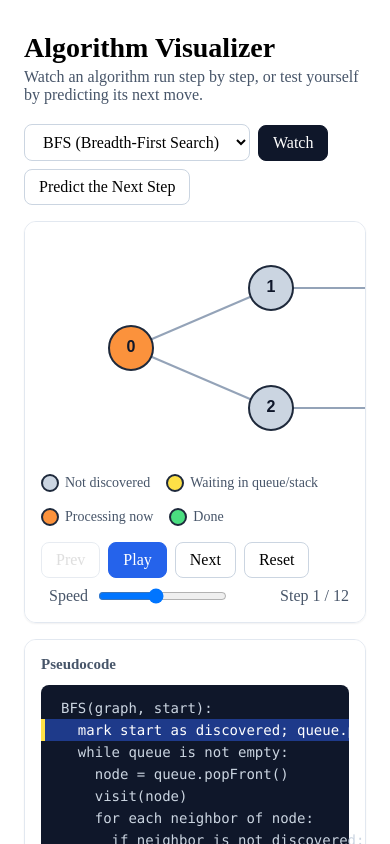
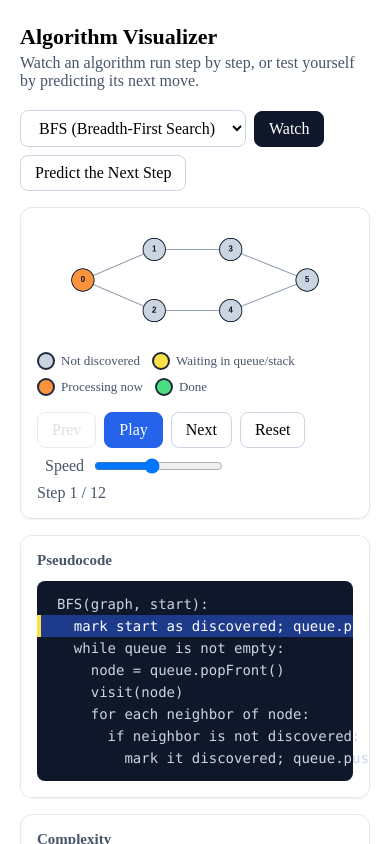
Before and after one commit to SourabhAM13107/algo-visualizer, a React (Vite) app: page / in a window 390 px wide. Shown: the top 844 px of the page. Built offline with nearby package versions, Linux system fonts and the light colour scheme.

Commit message:
Make layout responsive for phones

```diff
--- a/src/App.css
+++ b/src/App.css
@@ -230,3 +230,27 @@ button.active {
   color: #475569;
   font-size: 14px;
 }
+
+@media (max-width: 600px) {
+  .page {
+    padding: 16px 12px 40px;
+  }
+
+  .header h1 {
+    font-size: 22px;
+  }
+
+  .array-input {
+    width: 100%;
+  }
+
+  .step-count {
+    margin-left: 0;
+    width: 100%;
+  }
+
+  .legend {
+    gap: 8px 12px;
+    font-size: 13px;
+  }
+}
--- a/src/components/ArrayBars.jsx
+++ b/src/components/ArrayBars.jsx
@@ -16,7 +16,7 @@ function barColor(index, step) {
 export default function ArrayBars({ step, height = 220 }) {
   const max = Math.max(...step.array);
   return (
-    <div style={{ display: "flex", alignItems: "flex-end", gap: 8, height, width: 620 }}>
+    <div style={{ display: "flex", alignItems: "flex-end", gap: 8, height, width: "100%", maxWidth: 620 }}>
       {step.array.map((value, index) => (
         <div
           key={index}
--- a/src/components/GraphCanvas.jsx
+++ b/src/components/GraphCanvas.jsx
@@ -72,8 +72,8 @@ export default function GraphCanvas({ graph, step, onNodeClick, width = 620, hei
   function handleClick(e) {
     if (!onNodeClick) return;
     const rect = canvasRef.current.getBoundingClientRect();
-    const x = e.clientX - rect.left;
-    const y = e.clientY - rect.top;
+    const x = (e.clientX - rect.left) * (canvasRef.current.width / rect.width);
+    const y = (e.clientY - rect.top) * (canvasRef.current.height / rect.height);
     for (const n of graph.nodes) {
       if (Math.hypot(n.x - x, n.y - y) <= 22) {
         onNodeClick(n.id);
@@ -88,7 +88,7 @@ export default function GraphCanvas({ graph, step, onNodeClick, width = 620, hei
       width={width}
       height={height}
       onClick={handleClick}
-      style={{ cursor: onNodeClick ? "pointer" : "default" }}
+      style={{ cursor: onNodeClick ? "pointer" : "default", maxWidth: "100%", height: "auto" }}
     />
   );
 }
--- a/src/components/MergeBars.jsx
+++ b/src/components/MergeBars.jsx
@@ -26,7 +26,7 @@ function barColor(index, step) {
 export default function MergeBars({ step, height = 220 }) {
   const max = Math.max(...step.array);
   return (
-    <div style={{ display: "flex", alignItems: "flex-end", gap: 8, height, width: 620 }}>
+    <div style={{ display: "flex", alignItems: "flex-end", gap: 8, height, width: "100%", maxWidth: 620 }}>
       {step.array.map((value, index) => (
         <div
           key={index}
--- a/src/components/SearchBars.jsx
+++ b/src/components/SearchBars.jsx
@@ -29,7 +29,7 @@ function marks(index, step) {
 export default function SearchBars({ step, height = 220 }) {
   const max = Math.max(...step.array);
   return (
-    <div style={{ width: 620 }}>
+    <div style={{ width: "100%", maxWidth: 620 }}>
       <div style={{ display: "flex", alignItems: "flex-end", gap: 8, height }}>
         {step.array.map((value, index) => (
           <div
--- a/src/components/WeightedGraphCanvas.jsx
+++ b/src/components/WeightedGraphCanvas.jsx
@@ -102,8 +102,8 @@ export default function WeightedGraphCanvas({ graph, step, onNodeClick, width =
   function handleClick(e) {
     if (!onNodeClick) return;
     const rect = canvasRef.current.getBoundingClientRect();
-    const x = e.clientX - rect.left;
-    const y = e.clientY - rect.top;
+    const x = (e.clientX - rect.left) * (canvasRef.current.width / rect.width);
+    const y = (e.clientY - rect.top) * (canvasRef.current.height / rect.height);
     for (const n of graph.nodes) {
       if (Math.hypot(n.x - x, n.y - y) <= 22) {
         onNodeClick(n.id);
@@ -118,7 +118,7 @@ export default function WeightedGraphCanvas({ graph, step, onNodeClick, width =
       width={width}
       height={height}
       onClick={handleClick}
-      style={{ cursor: onNodeClick ? "pointer" : "default" }}
+      style={{ cursor: onNodeClick ? "pointer" : "default", maxWidth: "100%", height: "auto" }}
     />
   );
 }
```
